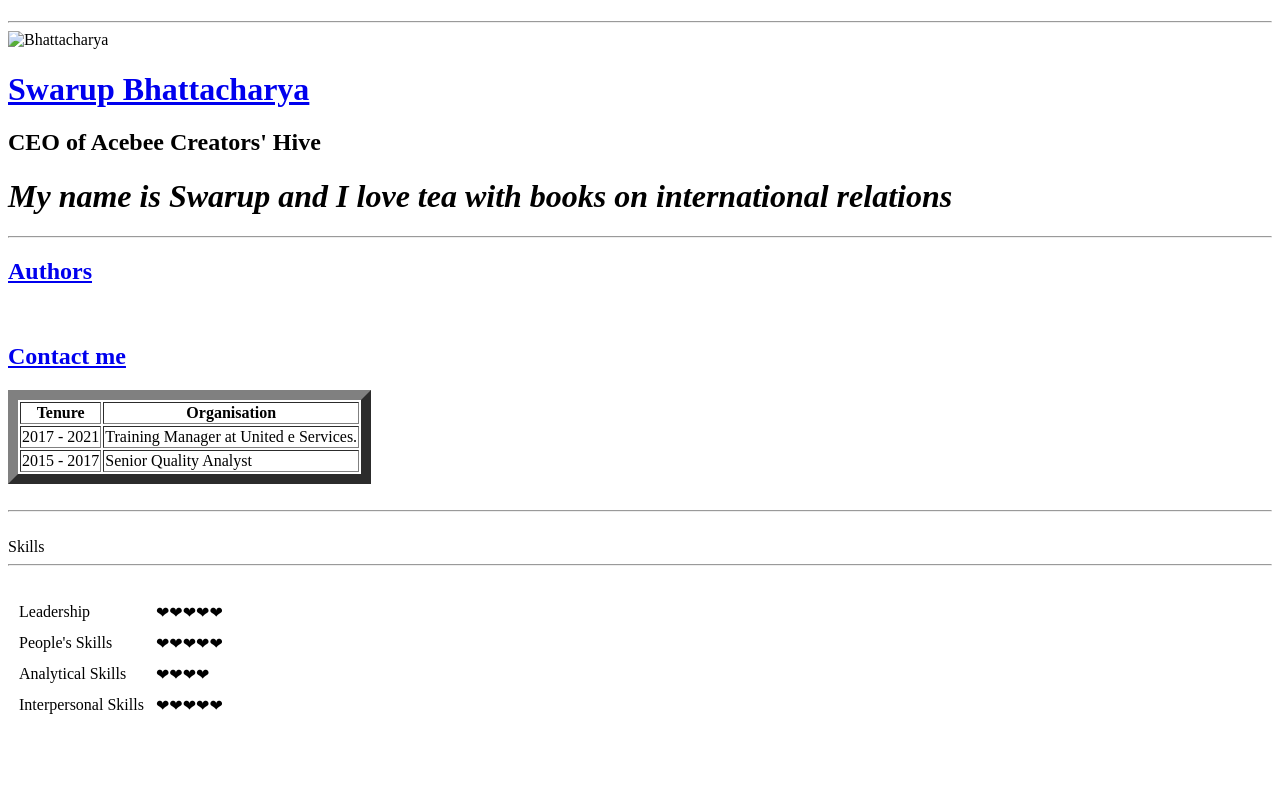
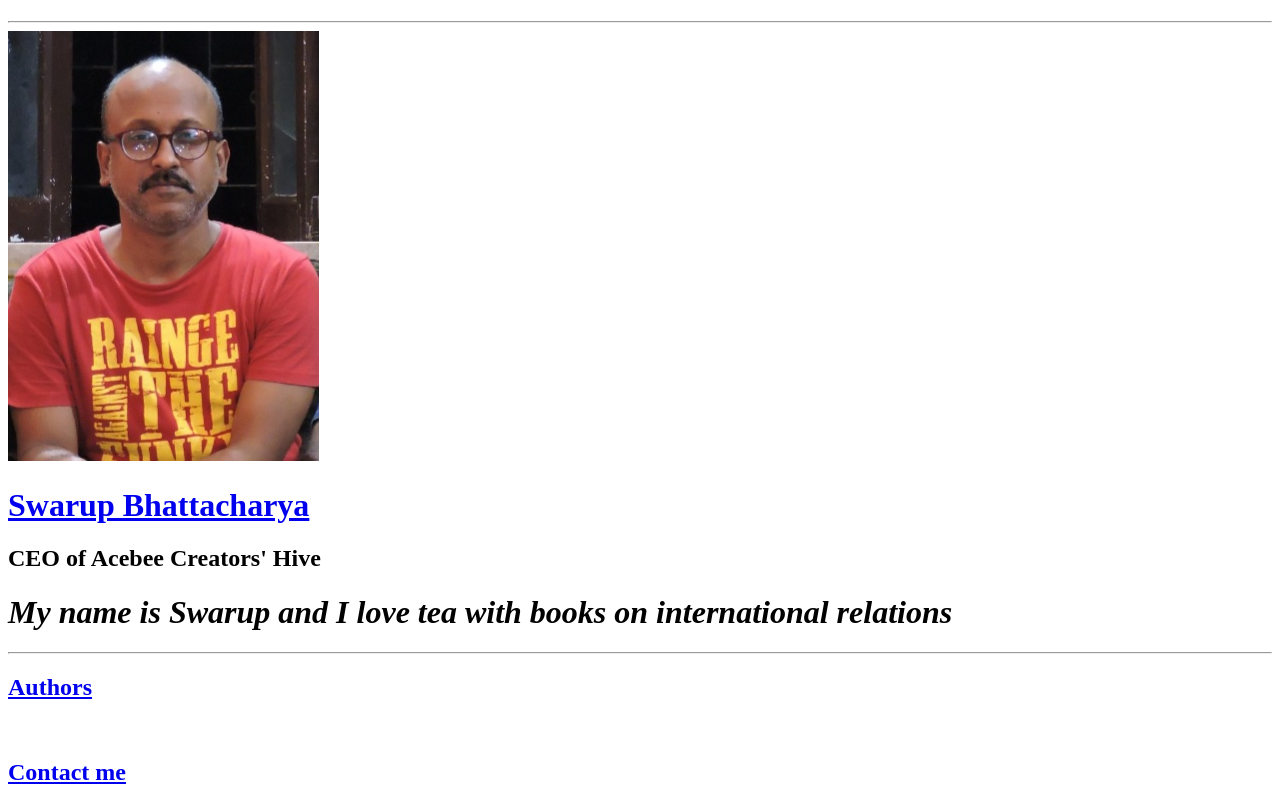
Before and after one commit to acebeeredux/cv, a plain HTML site: page index.html in a window 1280 px wide. Shown: the top 800 px of the page. Drawn offline with Linux system fonts and the light colour scheme.

Commit message:
Changed the image path

```diff
--- a/index.html
+++ b/index.html
@@ -10,7 +10,7 @@
 </head>
 
 <body>
-  <img src="images/20190424_213838.jpg" alt="Bhattacharya" />
+  <img src="/20190424_213838.jpg" alt="Swarup Bhattacharya" />
   <br>
   <h1><strong><a href="https://sb21cv.wixsite.com/sb21">Swarup Bhattacharya</a></strong></h1>
   <h2>CEO of Acebee Creators' Hive</h2>
```
